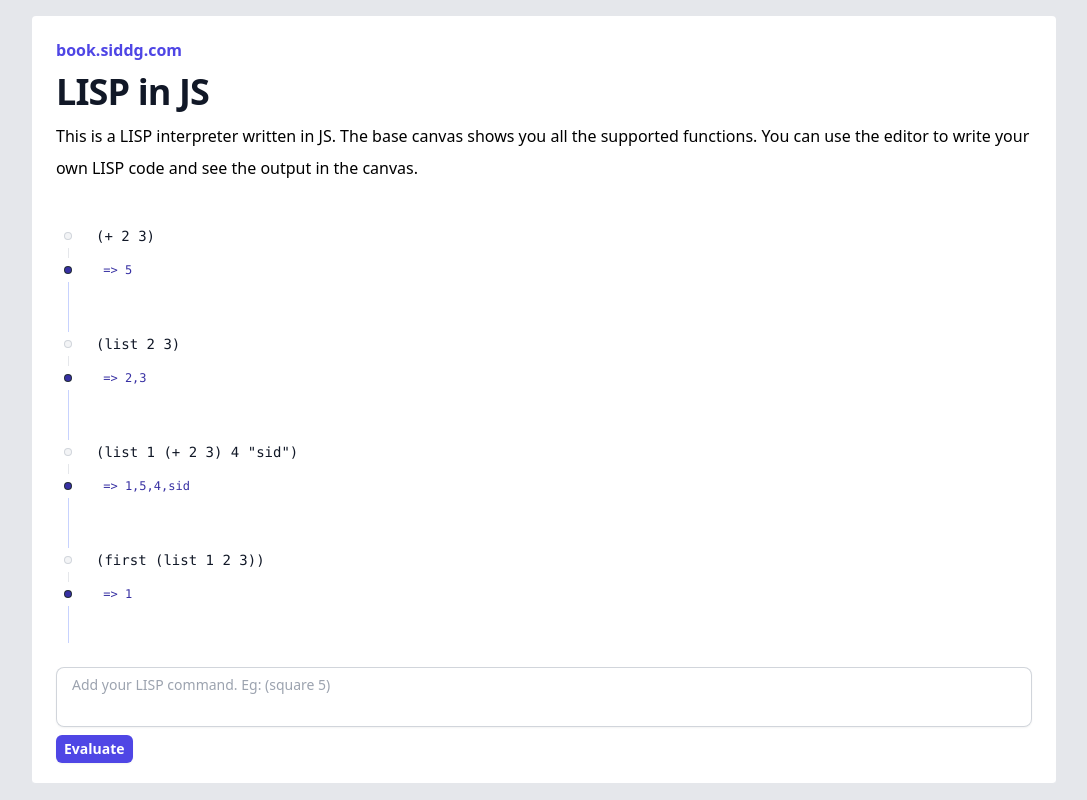
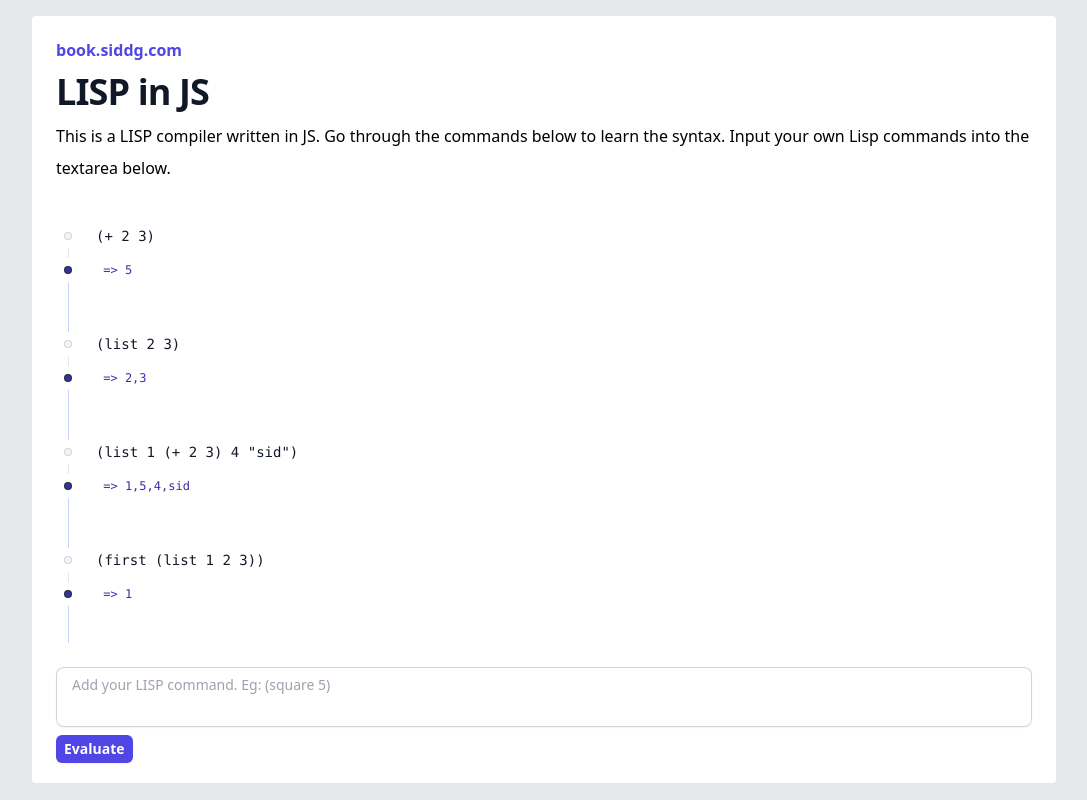
Before and after one commit to siddug/lisp.js, a plain HTML site: page index.html in a window 1280 px wide. Shown: the whole page, without its empty margins (96-1183 px from the left). Drawn offline with nearby package versions, Linux system fonts and the light colour scheme.

Commit message:
nit p change

```diff
--- a/index.html
+++ b/index.html
@@ -34,10 +34,9 @@
                     LISP in JS
                 </h1>
                 <p class="mt-2 text-md leading-8">
-                    This is a LISP interpreter written in JS. The base canvas
-                    shows you all the supported functions. You can use the
-                    editor to write your own LISP code and see the output in the
-                    canvas.
+                    This is a LISP compiler written in JS. Go through the
+                    commands below to learn the syntax. Input your own Lisp
+                    commands into the textarea below.
                 </p>
                 <ul role="list" class="mt-10 overflow-y-auto" id="canvas">
                     <li class="relative flex gap-x-4">
```
